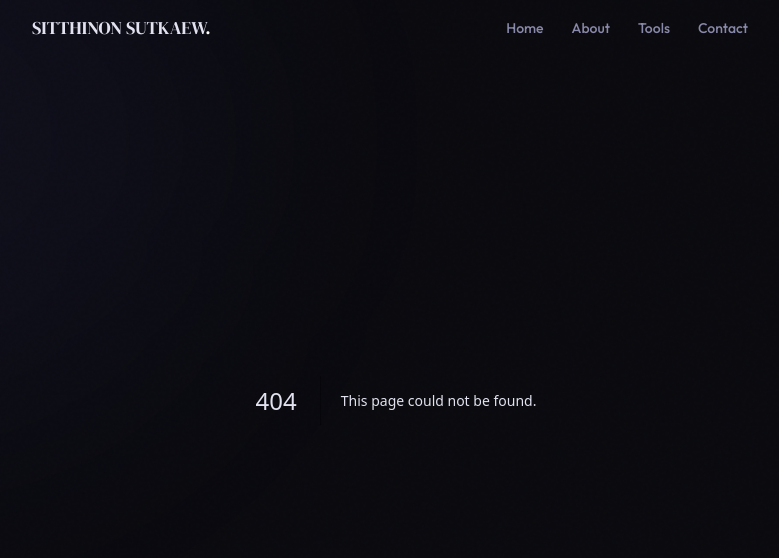
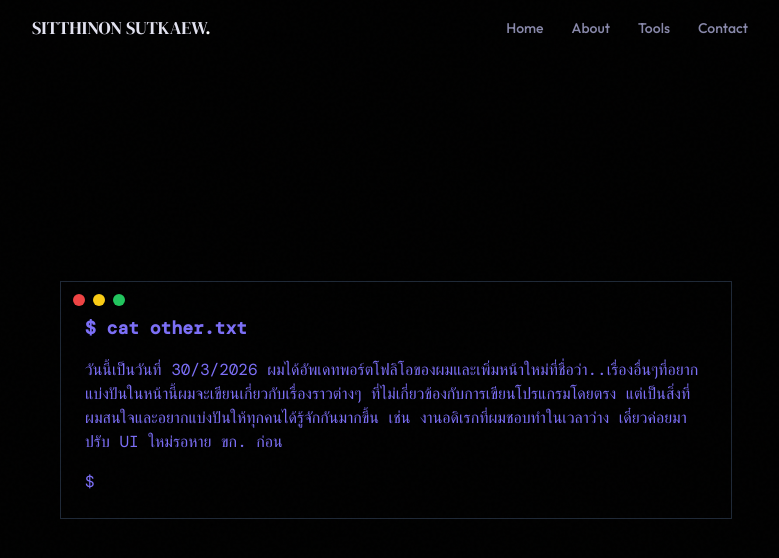
Before and after one commit to sutkeaws2/AboutSutkaew, a Next.js app: page /aboutme/other in a window 1280 px wide. Before the commit this address had no page. Shown: the top 558 px of the page, without its empty margins (244-1023 px from the left). Built offline with nearby package versions, Linux system fonts and the light colour scheme; a web font is replaced by a local one.

Commit message:
Add files via upload

```diff
--- /dev/null
+++ b/app/aboutme/how_i_started/page.tsx
@@ -0,0 +1,34 @@
+"use client";
+
+import { motion } from "framer-motion";
+
+export default function NameArticle() {
+  return (
+    <motion.div
+      initial={{ opacity: 0 }}
+      animate={{ opacity: 1 }}
+      transition={{ duration: 1 }}
+      className="min-h-screen flex items-center justify-center px-4 bg-black text-accent font-mono"
+    >
+      <motion.div
+        initial={{ opacity: 0, y: 20 }}
+        animate={{ opacity: 1, y: 0 }}
+        transition={{ duration: 1, delay: 0.2 }}
+        className="w-full max-w-2xl border border-gray-800 p-6 shadow-lg relative bg-black"
+      >
+        {/* Linux-style terminal dots (classic red, yellow, green) */}
+        <div className="flex gap-2 absolute top-3 left-3">
+          <span className="w-3 h-3 bg-red-500 rounded-full"></span>
+          <span className="w-3 h-3 bg-yellow-400 rounded-full"></span>
+          <span className="w-3 h-3 bg-green-500 rounded-full"></span>
+        </div>
+
+        <h1 className="text-lg font-bold mb-4 mt-2">$ cat how_i_started.txt</h1>
+        <pre className="whitespace-pre-wrap">
+{`ผมเริ่มต้นการพัฒนาโปรแกรมจากการเรียนรู้ภาษา Python ในช่วงมัธยมต้น ซึ่งเป็นจุดเริ่มต้นที่ทำให้ผมหลงรักการเขียนโค้ด หลังจากนั้นผมได้ทดลองใช้ภาษาอื่นๆ เช่น JavaScript และ C# ส่วนใหญ่ผมศึกษาด้วยตัวเองผ่านทางออนไลน์และทำโปรเจกต์เล็กๆ`}
+        </pre>
+        <p className="mt-4">$</p>
+      </motion.div>
+    </motion.div>
+  );
+}
--- /dev/null
+++ b/app/aboutme/other/page.tsx
@@ -0,0 +1,34 @@
+"use client";
+
+import { motion } from "framer-motion";
+
+export default function NameArticle() {
+  return (
+    <motion.div
+      initial={{ opacity: 0 }}
+      animate={{ opacity: 1 }}
+      transition={{ duration: 1 }}
+      className="min-h-screen flex items-center justify-center px-4 bg-black text-accent font-mono"
+    >
+      <motion.div
+        initial={{ opacity: 0, y: 20 }}
+        animate={{ opacity: 1, y: 0 }}
+        transition={{ duration: 1, delay: 0.2 }}
+        className="w-full max-w-2xl border border-gray-800 p-6 shadow-lg relative bg-black"
+      >
+        {/* Linux-style terminal dots (classic red, yellow, green) */}
+        <div className="flex gap-2 absolute top-3 left-3">
+          <span className="w-3 h-3 bg-red-500 rounded-full"></span>
+          <span className="w-3 h-3 bg-yellow-400 rounded-full"></span>
+          <span className="w-3 h-3 bg-green-500 rounded-full"></span>
+        </div>
+
+        <h1 className="text-lg font-bold mb-4 mt-2">$ cat other.txt</h1>
+        <pre className="whitespace-pre-wrap">
+{`วันนี้เป็นวันที่ 30/3/2026 ผมได้อัพเดทพอร์ตโฟลิโอของผมและเพิ่มหน้าใหม่ที่ชื่อว่า..เรื่องอื่นๆที่อยากแบ่งปันในหน้านี้ผมจะเขียนเกี่ยวกับเรื่องราวต่างๆ ที่ไม่เกี่ยวข้องกับการเขียนโปรแกรมโดยตรง แต่เป็นสิ่งที่ผมสนใจและอยากแบ่งปันให้ทุกคนได้รู้จักกันมากขึ้น เช่น งานอดิเรกที่ผมชอบทำในเวลาว่าง เดี๋ยวค่อยมาปรับ UI ใหม่รอหาย ขก. ก่อน` }
+        </pre>
+        <p className="mt-4">$</p>
+      </motion.div>
+    </motion.div>
+  );
+}
```
